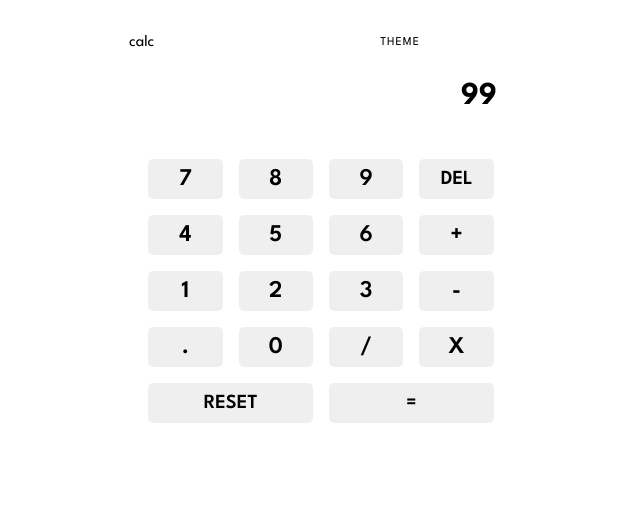
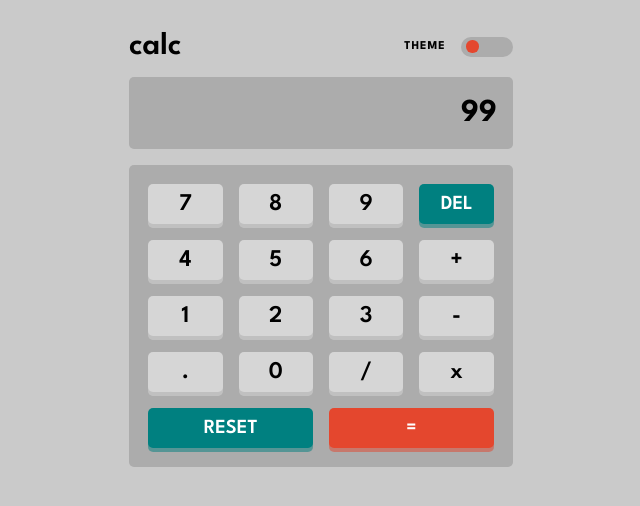
Before and after one commit to harsht67/calculator, a React (Create React App) app: page / in a window 1280 px wide. Shown: the top 506 px of the page, without its empty margins (319-959 px from the left). Built offline with nearby package versions, Linux system fonts and the light colour scheme.

Commit message:
style: Add theme
3 themes

```diff
--- a/src/App.js
+++ b/src/App.js
@@ -1,5 +1,7 @@
 // styles
 import './App.scss'
+
+import { useState } from 'react'
 
 const keys = [
   '7',
@@ -23,8 +25,19 @@ const keys = [
 ]
 
 function App() {
+
+  const [theme, setTheme] = useState('theme_1')
+
+  const changeTheme = () => {
+    let newTheme = theme == 'theme_1' ? 'theme_2' : (theme == 'theme_2' ? 'theme_3' : 'theme_1')
+
+    setTheme(newTheme)
+  }
+
   return (
-    <div className="app">
+    <div className={`app ${theme}`}>
+
+      <div className="calculator">
 
         <section className="header">
 
@@ -40,7 +53,7 @@ function App() {
 
                 <div
                   className="themeBtn__container"
-                // onClick={changeTheme}
+                  onClick={changeTheme}
                 >
 
                     <div className="themeBtn__switch"></div>
@@ -78,6 +91,8 @@ function App() {
         </section>
 
       </div>
+
+    </div>
   )
 }
 
--- a/src/App.scss
+++ b/src/App.scss
@@ -1,9 +1,13 @@
 .app {
+    position: absolute;
+    inset: 0;
+    background-color: var(--bck);
+
+    .calculator {
         margin: 0 2rem;
         display: flex;
         flex-flow: column;
-    gap: 0.5rem;
-    background-color: var(--bck);
+        gap: 1rem;
 
         .header {
         display: flex;
@@ -11,14 +15,16 @@
         align-items: center;
         color: var(--txt);
 
-        .icon {
+        .title {
             width: 20%;
-            font-size: 1.5rem;
+            font-size: 2rem;
+            font-weight: 600;
         }
 
         .theme {
             width: 60%;
             font-size: 0.75rem;
+            font-weight: 700;
             text-transform: uppercase;
             letter-spacing: 1px;
             text-align: right;
@@ -44,7 +50,7 @@
                     height: 12.5px;
                     border-radius: 50%;
                     transition-duration: 0.25s;
-                    background-color: var(--acc);
+                    background-color: rgb(var(--acc2));
                 }
 
             }
@@ -60,6 +66,7 @@
         display: flex;
         align-items: center;
         background-color: var(--frg);
+        color: var(--displayTxt);
 
         > div::-webkit-scrollbar {
             display: none;
@@ -86,11 +93,13 @@
             button {
                 font-size: 1.5rem;
                 font-weight: 600;
-            text-transform: uppercase;
                 height: 40px;
                 border: none;
                 outline: none;
                 border-radius: 5px;
+                background-color: rgb(var(--btnBck));
+                color: var(--txt);
+                box-shadow: 0 4px rgba(var(--btnBck), 0.5);
 
                 &:hover {
                     cursor: pointer;
@@ -109,6 +118,21 @@
 
             .del, .reset, .equal {
                 font-size: 1.25rem;
+                text-transform: uppercase;
+            }
+
+            .reset, .del {
+                background-color: rgb(var(--acc));
+                color: var(--txt2);
+                box-shadow: 0 4px rgba(var(--acc), 0.5);
+            }
+
+            .equal {
+                background-color: rgb(var(--acc2));
+                color: var(--txt2);
+                box-shadow: 0 4px rgba(var(--acc2), 0.5);
+            }
+
         }
 
     }
@@ -117,19 +141,46 @@
 
 @media screen and (min-width:1024px) {
     .app {
+
+        .calculator {
             width: 30%;
             margin: 2rem auto;
+        }
+
     }
 }
 
 // themes
 
 .theme_1 {
+    --bck: #cacaca;
+    --frg: #acacac;
+    --txt: #000000;
+    --txt2: #ffffff;
+    --displayTxt: #000000;
+    --btnBck: 214, 214, 214;
+    --acc: 0, 128, 128;
+    --acc2: 228, 71, 46;
+}
+
+.theme_2 {
     --bck: #3b4664;
     --frg: #181f32;
-    --txt: #ffffff;
-    --btnBck: #eae3db;
-    --btnTxt: #000000;
-    --acc: #647299;
-    --acc2: #d13f30;
+    --txt: #000000;
+    --txt2: #ffffff;
+    --displayTxt: #ffffff;
+    --btnBck: 256, 256, 256;
+    --acc: 49, 59, 92;
+    --acc2: 173, 38, 17;
 }
+
+.theme_3 {
+    --bck: #0c000f;
+    --frg: #1f0027;
+    --txt: #ffff00;
+    --txt2: #ffffff;
+    --displayTxt: #ffff00;
+    --btnBck: 59, 0, 73;
+    --acc: 100, 0, 100;
+    --acc2: 53, 182, 169;
+}
```
Lines whose indentation alone changed are shown as unchanged.
